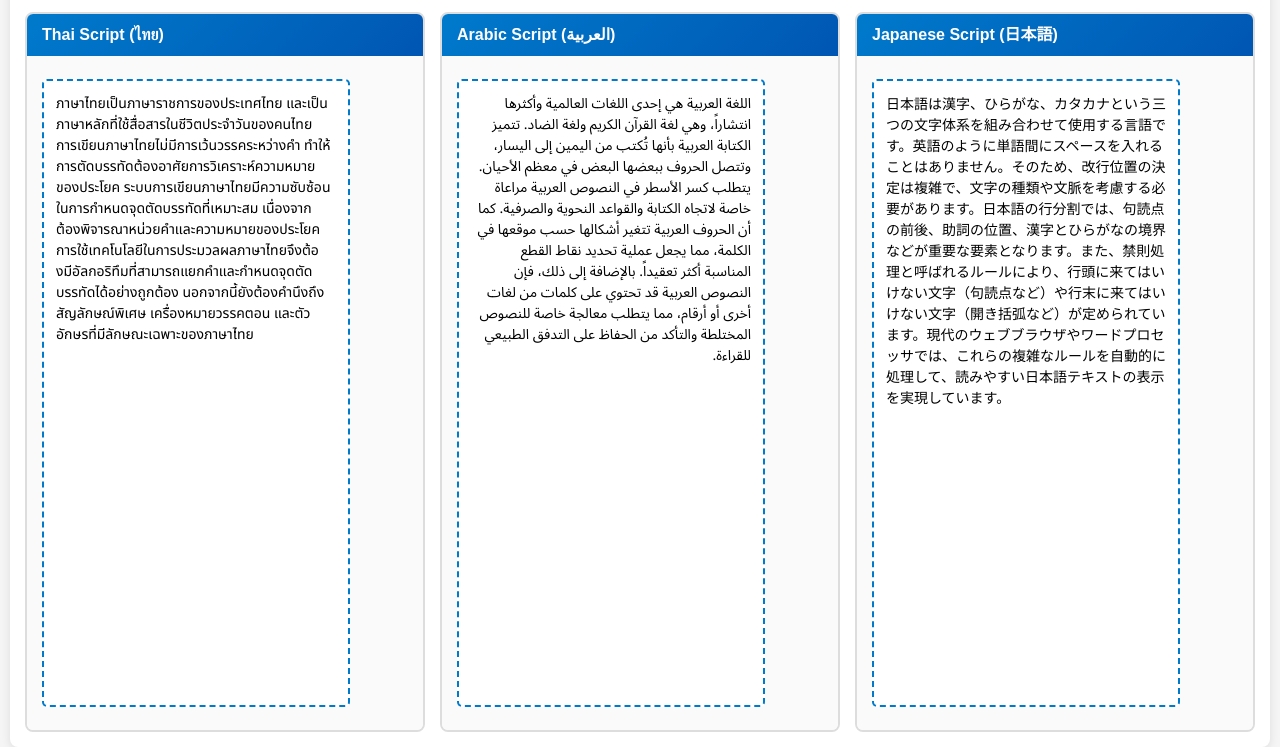
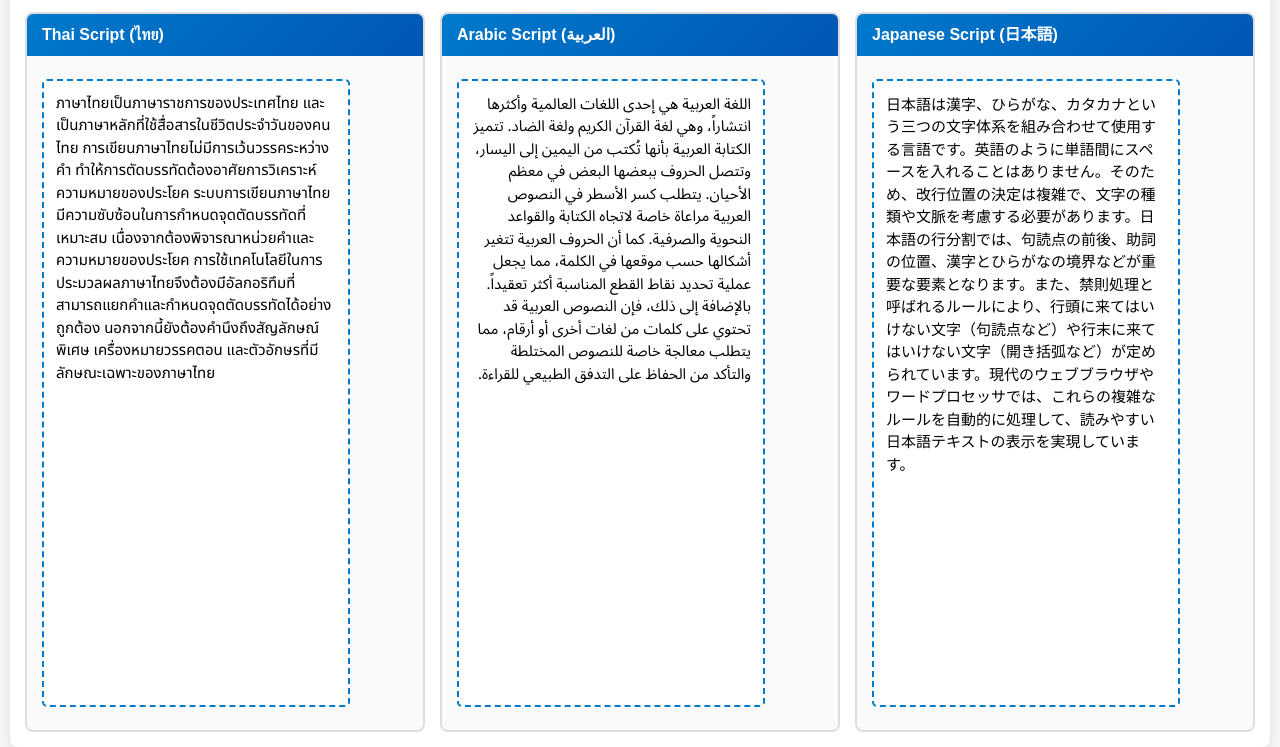
Before and after one commit to xfq/i18n, a plain HTML site: page linebreak/different.html in a window 1280 px wide. Shown: the part 73-820 px from the top of the page. Drawn offline with Linux system fonts and the light colour scheme.

Commit message:
Tweak the font size

```diff
--- a/linebreak/different.html
+++ b/linebreak/different.html
@@ -83,13 +83,13 @@
 
         .thai-text {
             font-family: 'Noto Sans Thai', 'Tahoma', sans-serif;
-            font-size: 14px;
+            font-size: 15px;
             line-height: 1.5;
         }
 
         .arabic-text {
             font-family: 'Noto Sans Arabic', 'Tahoma', sans-serif;
-            font-size: 14px;
+            font-size: 15px;
             line-height: 1.5;
             direction: rtl;
             text-align: right;
@@ -97,7 +97,7 @@
 
         .japanese-text {
             font-family: 'Noto Sans JP', 'Yu Gothic', 'Meiryo', sans-serif;
-            font-size: 14px;
+            font-size: 15px;
             line-height: 1.5;
         }
 
```
